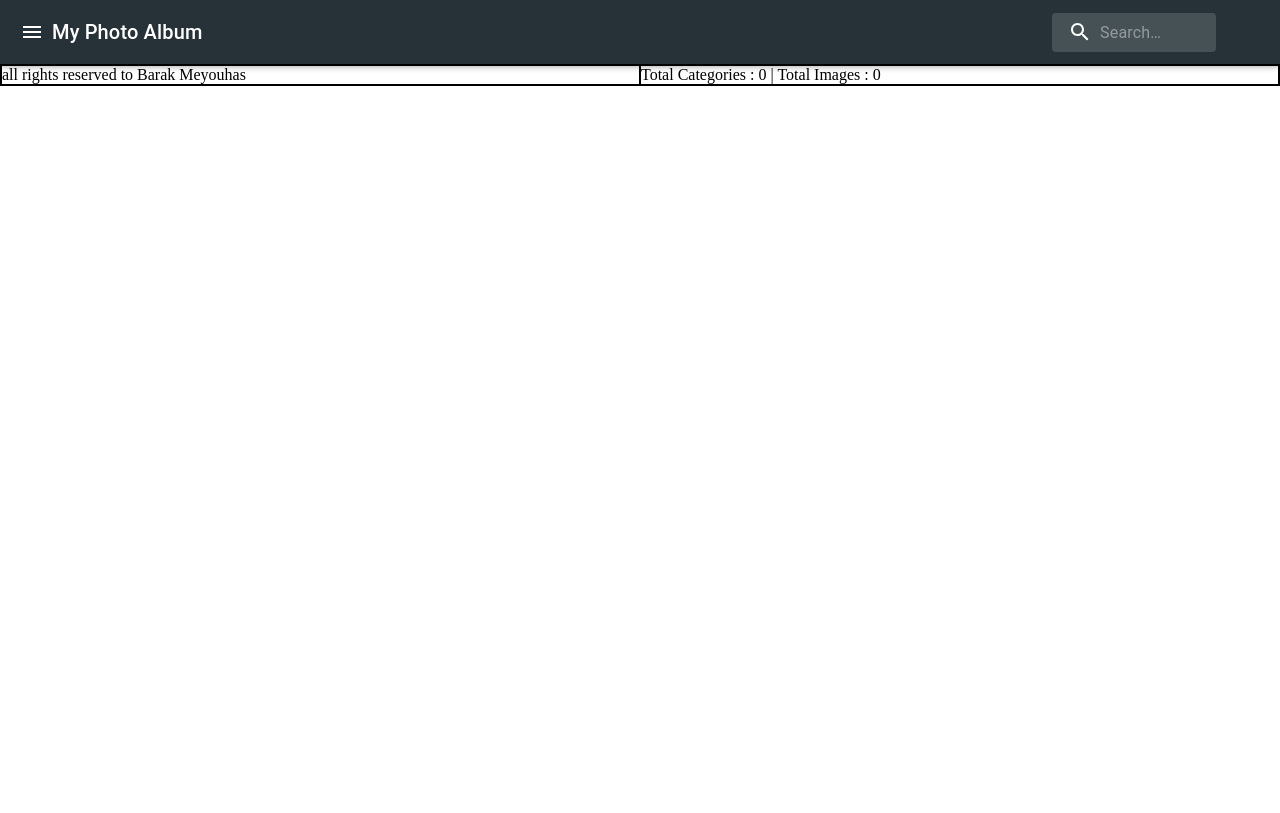
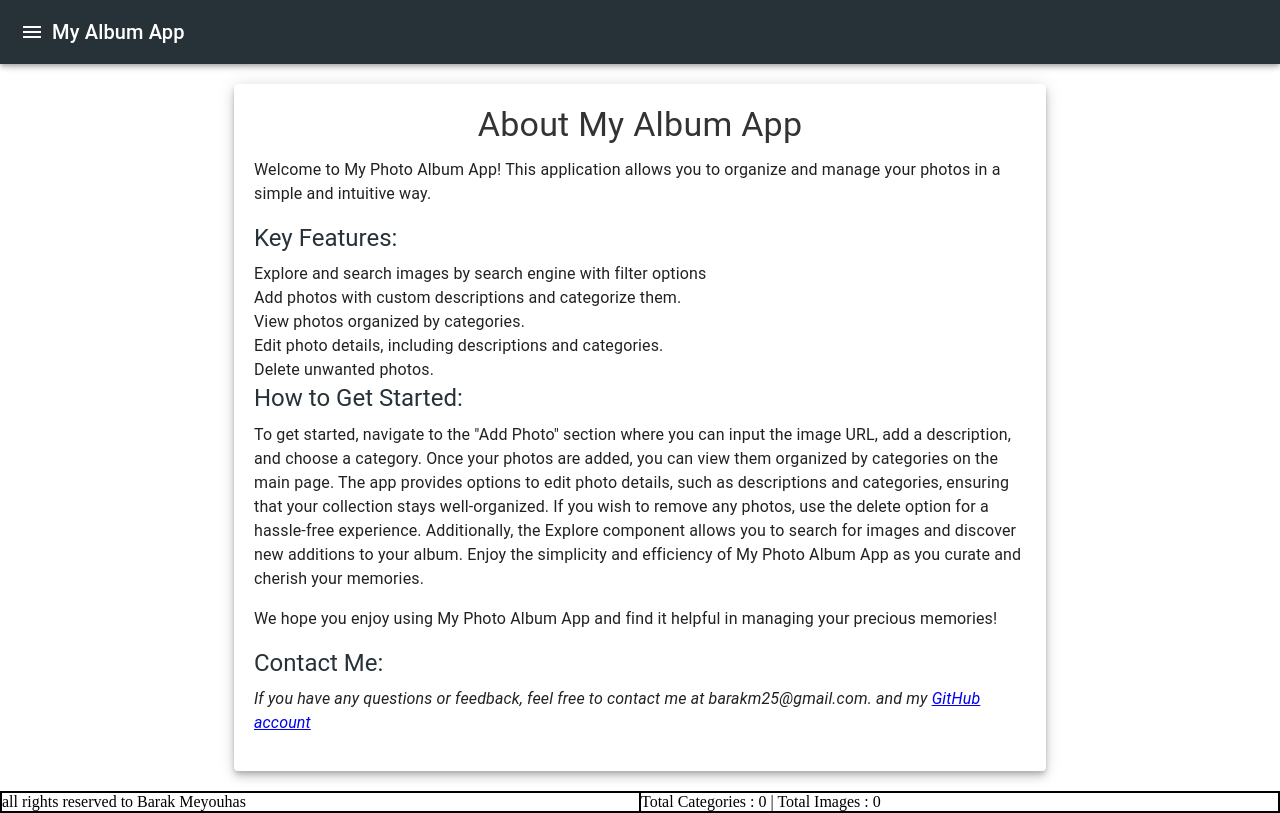
Before and after one commit to BarakMeyouhas/my-album-app, a React (Create React App) app in the folder Frontend/: page /about in a window 1280 px wide. Built offline with nearby package versions, Linux system fonts and the light colour scheme; no server answers.

Commit message:
last updates

```diff
--- a/Frontend/src/Components/Layout/Header/Header.tsx
+++ b/Frontend/src/Components/Layout/Header/Header.tsx
@@ -100,10 +100,10 @@ const Header = ({
                   noWrap
                   sx={{ flexGrow: 1 }}
                 >
-                  My Photo Album
+                  My Album App
                 </Typography>
               </LeftContainer>
-              <RightContainer>
+              {/* <RightContainer>
                 <Search>
                   <SearchIconWrapper>
                     <SearchIcon />
@@ -113,7 +113,7 @@ const Header = ({
                     inputProps={{ "aria-label": "search" }}
                   />
                 </Search>
-              </RightContainer>
+              </RightContainer> */}
             </Toolbar>
           </AppBar>
         </Box>
--- a/Frontend/src/Components/Layout/Menu/Menu.tsx
+++ b/Frontend/src/Components/Layout/Menu/Menu.tsx
@@ -58,7 +58,7 @@ export function Menu({
             exact
           >
             <ListItemIcon>
-              <DashboardIcon />
+              <SearchIcon />
             </ListItemIcon>
             <ListItemText primary="Search Photos" />
           </ListItem>
--- a/Frontend/src/Components/Routs/MainRouts/MainRouts.tsx
+++ b/Frontend/src/Components/Routs/MainRouts/MainRouts.tsx
@@ -5,7 +5,7 @@ import Page404 from "../../pages/Page404/Page404";
 import AddCategory from "../../pages/AddCategory/AddCategory";
 import AddPhoto from "../../pages/AddPhoto/AddPhoto";
 import Explore from "../../pages/Explore/Explore";
-
+import About from "../../pages/about/about";
 
 function MainRoutes(): JSX.Element {
   return (
@@ -16,6 +16,7 @@ function MainRoutes(): JSX.Element {
         <Route path="/cat/:categoryName" element={<Photos />} />
         <Route path="/addPhoto" element={<AddPhoto />} />
         <Route path="/explore" element={<Explore />} />
+        <Route path="/about" element={<About />} />
         <Route path="*" element={<Page404 />} />
       </Routes>
     </div>
--- a/Frontend/src/Components/pages/AddCategory/AddCategory.tsx
+++ b/Frontend/src/Components/pages/AddCategory/AddCategory.tsx
@@ -1,4 +1,11 @@
-import { Button, ButtonGroup, TextField, Typography } from "@mui/material";
+import {
+  Box,
+  Button,
+  ButtonGroup,
+  Container,
+  TextField,
+  Typography,
+} from "@mui/material";
 import "./AddCategory.css";
 import { useEffect, useState } from "react";
 import { Category } from "../../Modal/Category";
@@ -129,8 +136,12 @@ function AddCategory(): JSX.Element {
   };
 
   return (
-    <div className="AddCategory">
-      <div className="Box">
+    <Container sx={{display:"flex", justifyContent:"center"}} className="AddCategory">
+      <Box
+        className="Box"
+        id="addCategory"
+        sx={{ mr: 2, border: "none", maxWidth: "50%" }}
+      >
         <Typography variant="h4" className="Headline">
           Add Category
         </Typography>
@@ -153,7 +164,9 @@ function AddCategory(): JSX.Element {
             Add
           </Button>
         </ButtonGroup>
-      </div>
+      </Box>
+
+      <Box className="Box" sx={{ border: "none" }}>
         <Table style={{ width: "60%" }}>
           <TableHead>
             <TableRow>
@@ -169,7 +182,9 @@ function AddCategory(): JSX.Element {
                 <TableCell>
                   <IconButton
                     color="primary"
-        onClick={() => handleOpenEditModal(item.category_id, item.name)}
+                    onClick={() =>
+                      handleOpenEditModal(item.category_id, item.name)
+                    }
                   >
                     <EditIcon />
                   </IconButton>
@@ -186,6 +201,7 @@ function AddCategory(): JSX.Element {
             ))}
           </TableBody>
         </Table>
+      </Box>
 
       <Dialog open={editModalOpen} onClose={handleEditModalClose}>
         <DialogTitle>Edit Category</DialogTitle>
@@ -228,7 +244,7 @@ function AddCategory(): JSX.Element {
           </Button>
         </DialogActions>
       </Dialog>
-    </div>
+    </Container>
   );
 }
 
--- a/Frontend/src/Components/pages/AddPhoto/AddPhoto.tsx
+++ b/Frontend/src/Components/pages/AddPhoto/AddPhoto.tsx
@@ -9,14 +9,10 @@ import axios from "axios";
 import {
   Container,
   TextField,
-  Select,
-  MenuItem,
   Button,
   Typography,
   Box,
-  InputLabel,
   SelectChangeEvent,
-  FormControl,
 } from "@mui/material";
 
 function AddPhoto(): JSX.Element {
@@ -109,10 +105,11 @@ function AddPhoto(): JSX.Element {
 
   return (
     <Container maxWidth="md">
+      <br />
       <Box id="Header" sx={{ mb: 2 }}>
-        <Typography variant="h5">Add Photo Form</Typography>
+        <Typography variant="h4">Add Photo Form</Typography>
       </Box>
-
+      <br />
       <div className="AddPhoto" style={{ display: "flex" }}>
         <Box className="Box" sx={{ mr: 2, border: "none", maxWidth: "50%" }}>
           <form onSubmit={handleSubmit(send)}>
--- a/Frontend/src/Components/pages/Photos/Photos.tsx
+++ b/Frontend/src/Components/pages/Photos/Photos.tsx
@@ -8,6 +8,7 @@ import {
 } from "../../redux/PhotosReducer";
 import { updatePhotoAction } from "../../redux/PhotosReducer";
 import {
+  Box,
   Button,
   Chip,
   Container,
@@ -33,12 +34,10 @@ import { Photo } from "../../Modal/Photo";
 import ImageList from "@mui/material/ImageList";
 import ImageListItem from "@mui/material/ImageListItem";
 import ImageListItemBar from "@mui/material/ImageListItemBar";
-import ListSubheader from "@mui/material/ListSubheader";
 import IconButton from "@mui/material/IconButton";
 import InfoIcon from "@mui/icons-material/Info";
 import DeleteForeverIcon from "@mui/icons-material/DeleteForever";
 import EditIcon from "@mui/icons-material/Edit";
-import { styled } from "@mui/material/styles";
 
 function Photos(): JSX.Element {
   useEffect(() => {
@@ -79,12 +78,6 @@ function Photos(): JSX.Element {
     width: 200,
     height: 200,
   };
-
-  const Div = styled("div")(({ theme }) => ({
-    ...theme.typography.button,
-    backgroundColor: theme.palette.background.paper,
-    padding: theme.spacing(1),
-  }));
 
   const handleEdit = (photoId: number) => {
     const selectedPhoto = store
@@ -157,7 +150,11 @@ function Photos(): JSX.Element {
 
     return (
       <Container maxWidth="md">
-        <Div id="Header">{"My Photos"}</Div>
+        <br />
+        <Box id="Header" sx={{ mb: 2 }}>
+          <Typography variant="h4">My Photos</Typography>
+        </Box>
+        <br />
         <ImageList cols={3} gap={12}>
           {filteredPhotos.map((item) => (
             <ImageListItem
@@ -184,7 +181,7 @@ function Photos(): JSX.Element {
                 sx={{
                   visibility: "hidden",
                   opacity: 0,
-                  transition: "visibility 0s, opacity 0.5s linear",
+                  transition: "visibility 0s, opacity 0.2s linear",
                 }}
                 actionIcon={
                   <IconButton
--- /dev/null
+++ b/Frontend/src/Components/pages/about/about.css
@@ -0,0 +1,33 @@
+.About {
+    padding: 20px;
+    margin: 20px;
+    border-radius: 10px;
+    box-shadow: 0 0 10px rgba(0, 0, 0, 0.1);
+  }
+
+  .about-heading {
+    color: #333;
+    margin-bottom: 40px;
+  }
+
+  .feature-heading,
+  .get-started-heading,
+  .contact-heading {
+    margin-top: 40px;
+    margin-bottom: 40px;
+    color: #263238; /* Material-UI primary color */
+  }
+
+  .feature-list {
+    list-style-type: none;
+    padding: 0;
+    margin: 0;
+  }
+
+  .get-started-text {
+    margin-bottom: 20px;
+  }
+
+  .contact-text {
+    font-style: italic;
+  }
--- /dev/null
+++ b/Frontend/src/Components/pages/about/about.tsx
@@ -0,0 +1,82 @@
+import { Container, Paper, Typography } from "@mui/material";
+import "./about.css";
+
+function About(): JSX.Element {
+  return (
+    <Container component="main" maxWidth="md">
+      <Paper elevation={6} className="About">
+        <Typography
+          align="center"
+          gutterBottom
+          variant="h4"
+          className="about-heading"
+        >
+          About My Album App
+        </Typography>
+        <Typography variant="body1" paragraph>
+          Welcome to My Photo Album App! This application allows you to organize
+          and manage your photos in a simple and intuitive way.
+        </Typography>
+        <Typography variant="h5" gutterBottom className="feature-heading">
+          Key Features:
+        </Typography>
+        <ul className="feature-list">
+          <li>
+            <Typography variant="body1">
+              Explore and search images by search engine with filter options{" "}
+            </Typography>
+          </li>
+          <li>
+            <Typography variant="body1">
+              Add photos with custom descriptions and categorize them.
+            </Typography>
+          </li>
+          <li>
+            <Typography variant="body1">
+              View photos organized by categories.
+            </Typography>
+          </li>
+          <li>
+            <Typography variant="body1">
+              Edit photo details, including descriptions and categories.
+            </Typography>
+          </li>
+          <li>
+            <Typography variant="body1">Delete unwanted photos.</Typography>
+          </li>
+        </ul>
+        <Typography variant="h5" gutterBottom className="get-started-heading">
+          How to Get Started:
+        </Typography>
+        <Typography variant="body1" paragraph className="get-started-text">
+          To get started, navigate to the "Add Photo" section where you can
+          input the image URL, add a description, and choose a category. Once
+          your photos are added, you can view them organized by categories on
+          the main page. The app provides options to edit photo details, such as
+          descriptions and categories, ensuring that your collection stays
+          well-organized. If you wish to remove any photos, use the delete
+          option for a hassle-free experience. Additionally, the Explore
+          component allows you to search for images and discover new additions
+          to your album. Enjoy the simplicity and efficiency of My Photo Album
+          App as you curate and cherish your memories.
+        </Typography>
+        <Typography variant="body1" paragraph>
+          We hope you enjoy using My Photo Album App and find it helpful in
+          managing your precious memories!
+        </Typography>
+        <Typography variant="h5" gutterBottom className="contact-heading">
+          Contact Me:
+        </Typography>
+        <Typography variant="body1" paragraph className="contact-text">
+          If you have any questions or feedback, feel free to contact me at
+          barakm25@gmail.com. and my{" "}
+          <a target="_blank" href="https://github.com/BarakMeyouhas">
+            GitHub account
+          </a>
+        </Typography>
+      </Paper>
+    </Container>
+  );
+}
+
+export default About;
```
Also changed, not shown: Frontend/src/Components/pages/AddPhoto/testForRan.tsx (deleted, +0 -156 lines), Frontend/src/Components/pages/Explore/Explore.tsx (+24 -5 lines). Lines whose indentation alone changed are shown as unchanged.
